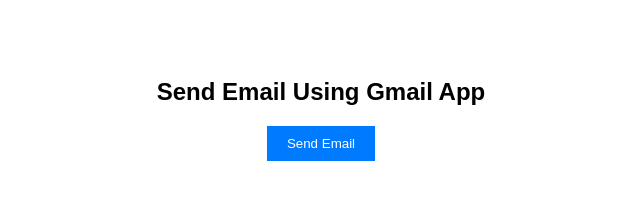
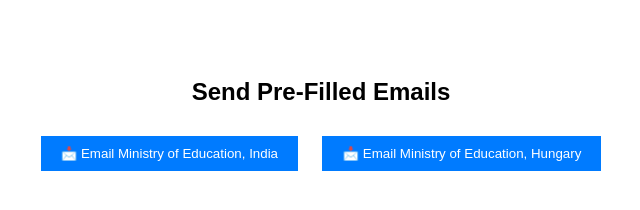
Before and after one commit to HaashimMirza/Hform, a plain HTML site: page index.html in a window 1280 px wide. Shown: the whole page, without its empty margins (319-959 px from the left). Drawn offline with Linux system fonts and the light colour scheme.

Commit message:
Update index.html

```diff
--- a/index.html
+++ b/index.html
@@ -3,31 +3,57 @@
 <head>
     <meta charset="UTF-8">
     <meta name="viewport" content="width=device-width, initial-scale=1.0">
-    <title>Send Email in Gmail App</title>
+    <title>Send Email to Ministries</title>
     <style>
         body { font-family: Arial, sans-serif; text-align: center; padding: 50px; }
-        button { padding: 10px 20px; background: #007BFF; color: white; border: none; cursor: pointer; }
+        button { padding: 10px 20px; background: #007BFF; color: white; border: none; cursor: pointer; margin: 10px; }
         button:hover { background: #0056b3; }
     </style>
 </head>
 <body>
 
-    <h2>Send Email Using Gmail App</h2>
-    <button onclick="sendEmail()">Send Email</button>
+    <h2>Send Pre-Filled Emails</h2>
+
+    <button onclick="sendEmailToIndia()">📩 Email Ministry of Education, India</button>
+    <button onclick="sendEmailToHungary()">📩 Email Ministry of Education, Hungary</button>
 
     <script>
-        function sendEmail() {
-            let subject = "Request for Renewal of MoU with Hungary for Stipendium Hungaricum Scholarship";
-            let body = `Dear Sir,%0A%0A` +
-                       `I hope this email finds you well.%0A%0A` +
-                       `I am writing to bring to your attention that the Memorandum of Understanding (MoU) between India and Hungary for the Stipendium Hungaricum Scholarship expired two years ago and has not been renewed. As a result, Indian students have not received nominations for the past two years, which has been a significant setback for those seeking higher education opportunities in Hungary.%0A%0A` +
-                       `Upon contacting the University Grants Commission (UGC), I was informed that if students highlight this issue, the Ministry of Education could take swift action to renew the MoU. Given the impact on students and the benefits of this scholarship program, I kindly request you to expedite the renewal process.%0A%0A` +
-                       `I, along with many other aspiring students, would be grateful for your immediate attention to this matter. Please let us know if any further steps are required from our side.%0A%0A` +
-                       `Thank you for your time and consideration.%0A%0A` +
-                       `Best regards,%0A[Your Name]%0A[Your Email]`;
+        function sendEmailToIndia() {
+            let subject = "Urgent Request for Renewal of MoU Between India and Hungary for Stipendium Hungaricum Scholarship";
+            let body = `Dear Sir/Madam,%0A%0A` +
+                       `I am writing to bring to your attention the urgent need to renew the Memorandum of Understanding (MoU) between India and Hungary for the Stipendium Hungaricum Scholarship. This MoU expired two years ago, and as a result, Indian students have not been able to receive nominations for this prestigious scholarship program.%0A%0A` +
+                       `I have contacted the University Grants Commission (UGC), and they have informed me that if students highlight this issue, the Ministry of Education can take immediate action to renew the MoU. However, despite multiple efforts, no progress has been made so far.%0A%0A` +
+                       `Why This Matters:%0A` +
+                       `- The Stipendium Hungaricum Scholarship is a major opportunity for Indian students to pursue higher education in Hungary with full or partial funding.%0A` +
+                       `- Indian students have been unable to apply for two years due to the expired MoU, while students from other countries continue to benefit.%0A` +
+                       `- Timely renewal of the agreement will allow Indian students to apply for the upcoming scholarship cycle and secure admissions in Hungary.%0A%0A` +
+                       `Request:%0A` +
+                       `I kindly urge the Ministry of Education to take immediate steps to renew the MoU in coordination with the Hungarian authorities. This will ensure that Indian students can once again apply for the scholarship and continue their academic pursuits in Hungary.%0A%0A` +
+                       `Please provide an update regarding the status of the MoU renewal and any actions that can be taken from our side to facilitate this process.%0A%0A` +
+                       `Your prompt attention to this matter would be highly appreciated, as it directly affects the academic future of many students.%0A%0A` +
+                       `Thank you for your time and support.%0A%0A` +
+                       `Best regards,%0A[Your Name]%0A[Your Contact Information]`;
 
-            let mailtoLink = `mailto:contact.edu@gov.in?subject=${encodeURIComponent(subject)}&body=${body}`;
-            window.location.href = mailtoLink; // Ensures Gmail app opens
+            let mailtoLink = `mailto:contact.edu@gov.in,info.edu@gov.in?subject=${encodeURIComponent(subject)}&body=${body}`;
+            window.location.href = mailtoLink; // Opens Gmail app
+        }
+
+        function sendEmailToHungary() {
+            let subject = "Request for MoU Renewal with India – Stipendium Hungaricum Scholarship";
+            let body = `Dear Sir/Madam,%0A%0A` +
+                       `I am reaching out regarding the Memorandum of Understanding (MoU) between Hungary and India for the Stipendium Hungaricum Scholarship, which expired two years ago and has not yet been renewed. This has prevented Indian students from applying for the program, causing great disappointment among aspiring scholars.%0A%0A` +
+                       `After contacting the University Grants Commission (UGC) in India, I was informed that if both governments take prompt action, the MoU could be renewed soon. Given the significance of this program in strengthening educational collaboration between our countries, I kindly request the Hungarian Ministry of Education to initiate discussions with the Indian authorities to expedite the renewal process.%0A%0A` +
+                       `Why This is Important:%0A` +
+                       `- The Stipendium Hungaricum Scholarship has been a crucial platform for Indian students to pursue quality education in Hungary.%0A` +
+                       `- The absence of the MoU has led to a missed opportunity for Indian students, while students from other nations continue to benefit.%0A` +
+                       `- Many students are eagerly waiting to apply, and swift action on the MoU renewal would allow them to participate in the upcoming application cycle.%0A%0A` +
+                       `Request:%0A` +
+                       `I request the Hungarian Ministry of Education and the Department handling the Stipendium Hungaricum Scholarship to coordinate with the Indian Ministry of Education to finalize the MoU renewal at the earliest. Please let us know if there are any necessary steps we can take to support this process.%0A%0A` +
+                       `Your assistance in resolving this matter would be greatly appreciated. Thank you for your time and consideration.%0A%0A` +
+                       `Best regards,%0A[Your Name]%0A[Your Contact Information]`;
+
+            let mailtoLink = `mailto:office@itm.gov.hu?cc=stipendiumhungaricum@itm.gov.hu&subject=${encodeURIComponent(subject)}&body=${body}`;
+            window.location.href = mailtoLink; // Opens Gmail app
         }
     </script>
 
```
